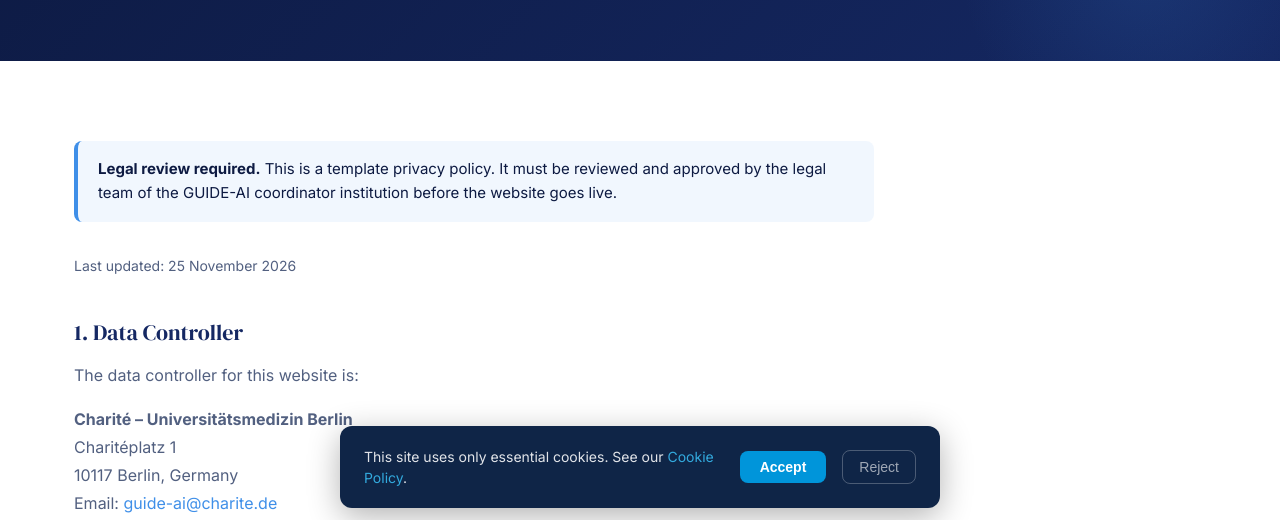
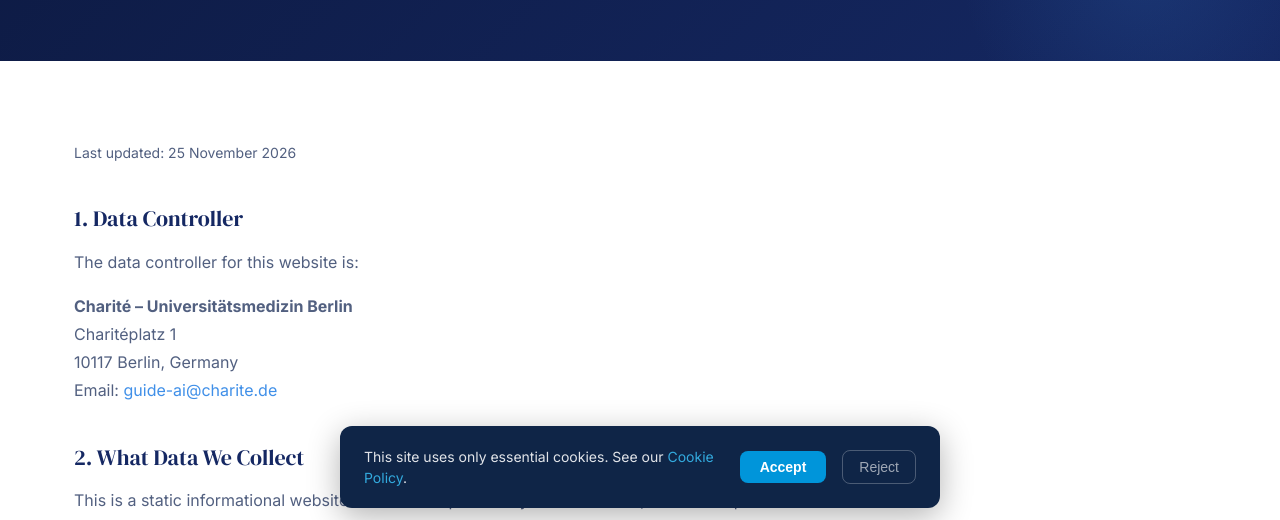
Before and after one commit to detsutut/guide-ai-website, a plain HTML site: page privacy.html in a window 1280 px wide. Shown: the part 276-796 px from the top of the page. Drawn offline with Linux system fonts and the light colour scheme.

Commit message:
Remove template legal-review banner from privacy policy
Co-Authored-By: Claude Opus 5.5 <noreply@anthropic.com>

```diff
--- a/privacy.html
+++ b/privacy.html
@@ -82,11 +82,6 @@
   <section class="section">
     <div class="container">
       <div class="policy-body">
-
-        <!-- TODO: Have this policy reviewed by the coordinator institution's legal team before launch -->
-        <div class="alert alert-info mb-lg">
-          <strong>Legal review required.</strong> This is a template privacy policy. It must be reviewed and approved by the legal team of the GUIDE-AI coordinator institution before the website goes live.
-        </div>
 
         <p class="policy-date">Last updated: 25 November 2026</p>
 
```
